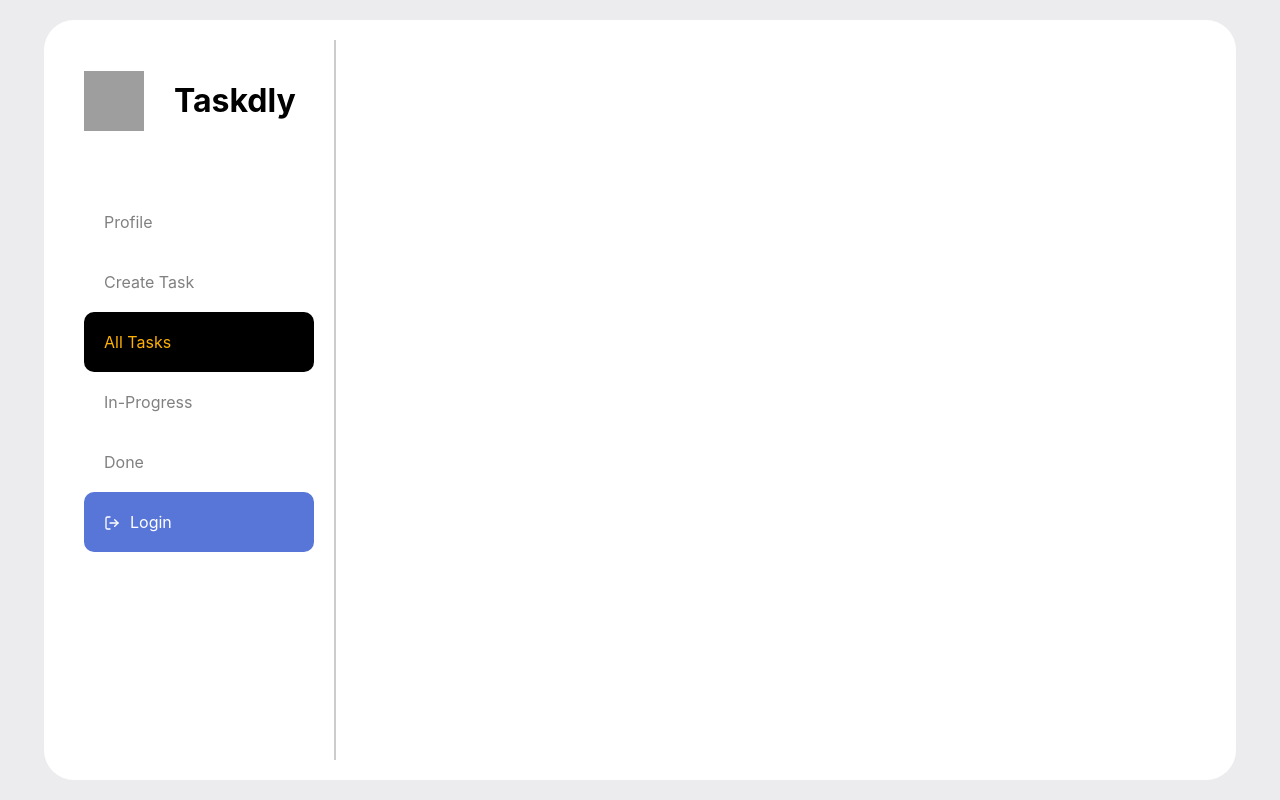
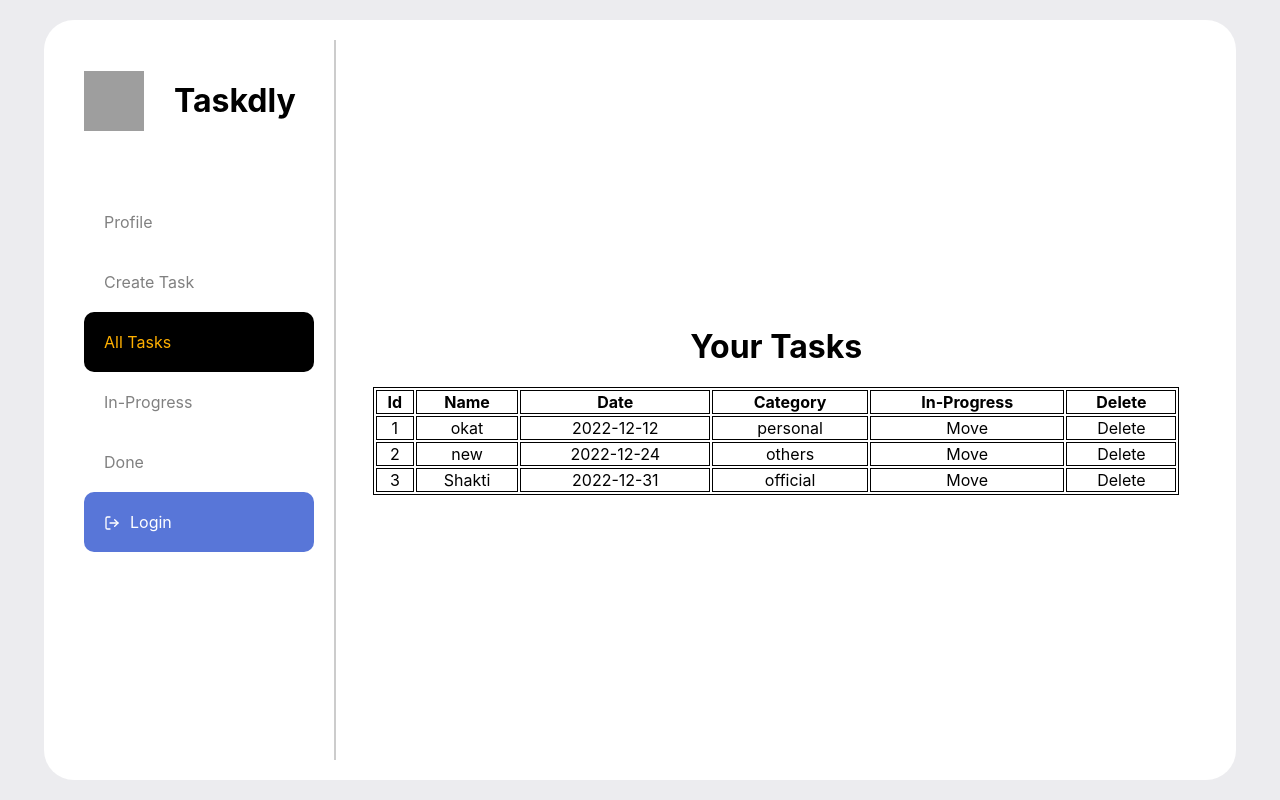
Before and after one commit to taruntailor7/Todo-App, a React (Create React App) app in the folder todo-app/: page /alltasks in a window 1280 px wide. Built offline with nearby package versions, Linux system fonts and the light colour scheme; data requests are answered from the project's data file; grey boxes are pictures that could not be loaded.

Commit message:
all tasks completed

```diff
--- a/todo-app/src/components/AllRoutes/AllRoutes.jsx
+++ b/todo-app/src/components/AllRoutes/AllRoutes.jsx
@@ -1,4 +1,5 @@
 import { Route, Routes } from "react-router"
+import { AllTasks } from "../../pages/AllTasks/AllTasks"
 import { CreateTask } from "../../pages/CreateTask/CreateTask"
 import { Home } from "../../pages/Home/Home"
 import { Login } from "../../pages/Login/Login"
@@ -10,7 +11,7 @@ export const AllRoutes = () => {
     <Routes>
       <Route path="/" element={<Home />}></Route>
       <Route path="/profile" element></Route>
-      <Route path="/alltasks" element></Route>
+      <Route path="/alltasks" element={<AllTasks />}></Route>
       <Route path="/progress" element></Route>
       <Route path="/done" element></Route>
       <Route path="/login" element={<Login/>}></Route>
--- /dev/null
+++ b/todo-app/src/pages/AllTasks/AllTasks.css
@@ -0,0 +1,13 @@
+.allTasks{
+    /* border: 1px solid black; */
+    width: 70%;
+    margin: auto;
+}
+table{
+    width: 100%;
+    text-align: center;
+    /* margin-top:-200px; */
+}
+table,th,td{
+    border: 1px solid black;
+}
--- /dev/null
+++ b/todo-app/src/pages/AllTasks/AllTasks.jsx
@@ -0,0 +1,44 @@
+import axios from "axios"
+import { useEffect, useState } from "react"
+import "./AllTasks.css"
+
+export const AllTasks = () => {
+    const [tasks, setTasks] = useState([])
+
+    useEffect(()=>{
+        axios.get("http://localhost:3001/tasks")
+        .then((response)=>setTasks(response.data))
+    },[])
+    console.log(tasks)
+
+    return (
+        <div className="allTasks">
+             <h1>Your Tasks</h1>
+
+            <table>
+                <thead border="1" cellSpacing="">
+                    <tr>
+                        <th>Id</th>
+                        <th>Name</th>
+                        <th>Date</th>
+                        <th>Category</th>
+                        <th>In-Progress</th>
+                        <th>Delete</th>
+                    </tr>
+                </thead>
+                <tbody>
+                    {tasks.map((task)=>(
+                        <tr key={task.id}>
+                            <td>{task.id}</td>
+                            <td>{task.name}</td>
+                            <td>{task.date}</td>
+                            <td>{task.category}</td>
+                            <td>Move</td>
+                            <td>Delete</td>
+                        </tr>
+                    ))}
+                </tbody>
+            </table>
+        </div>
+    )
+}
```
